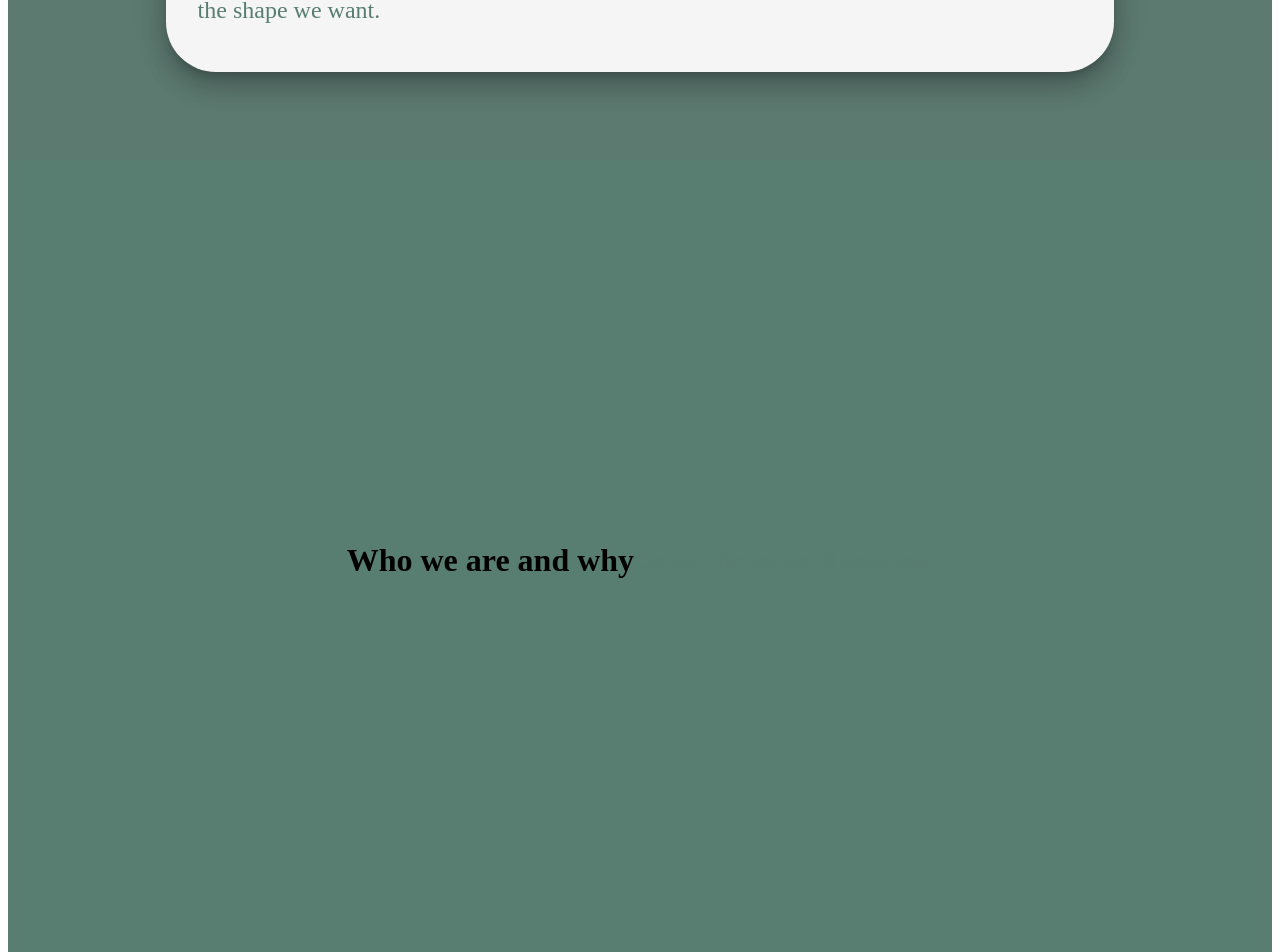
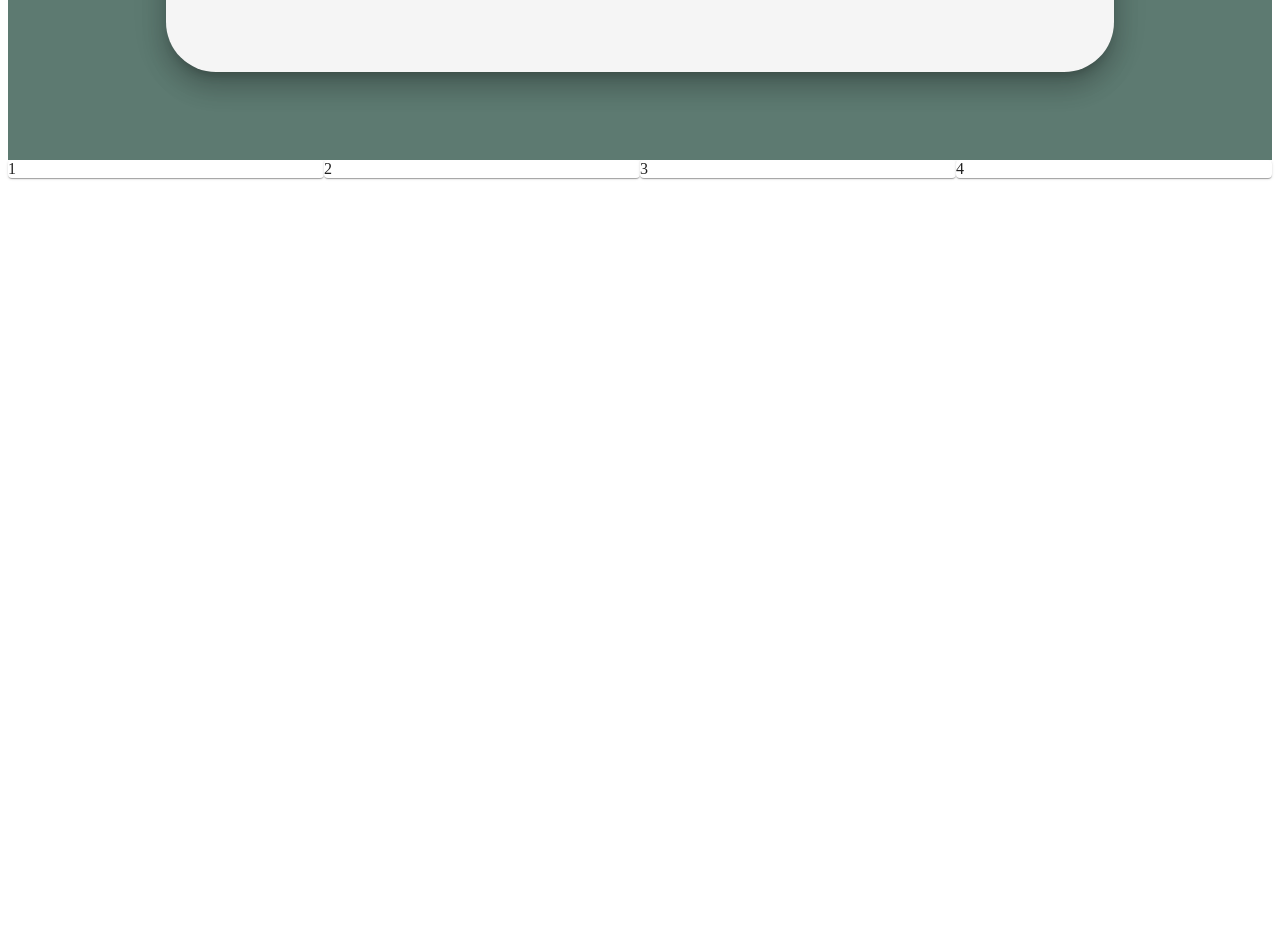
Before and after one commit to macosta2015/WeWeFramesV2, a React (Create React App) app: page / in a window 1280 px wide. Shown: the part 1448-2400 px from the top of the page. After the commit the page ends 1634 px from the top, so only its background shows below. Built offline with nearby package versions, Linux system fonts and the light colour scheme.

Commit message:
Adding styles to the website

```diff
--- a/src/App.js
+++ b/src/App.js
@@ -8,6 +8,8 @@ import imageUrl from './resources/WeFrames.jpg'
 import imageEnder from './resources/Ender3.png'
 
 import { Fade } from '@material-ui/core';
+import { Grid } from '@material-ui/core';
+
 
 
 function App() {
@@ -160,33 +162,46 @@ function App() {
                 <div style={{ display: 'flex', flexDirection: 'row' }}> {/* Add flex direction column */}
                   <p style={{ marginRight: '16px', width: '70%', marginBottom: '1em' }}>
                     We use 3D printing to quickly design and build the frames.
-                    <span style={{ display: 'block', height: '40px' }}></span>
+                    <span style={{ display: 'block', height: 'px' }}></span>
                     3D printing is like playing with Lego blocks. You can stack different blocks on top of each other to make a cool shapes or objects.
                     With 3D printing, instead of blocks, we use a special machine that can put together tiny bits of plastic or other materials, layer by layer, to create the shape we want.
                   </p>
                   <img
                     src={imageEnder}
                     style={{
-                      height: '50%',
-                      width: '30%',
+                      height: '25%',
+                      width: '25%',
                       transition: 'transform 0.3s ease-in-out',
                     }}
                     onMouseEnter={(e) => e.target.style.transform = 'scale(1.2)'}
                     onMouseLeave={(e) => e.target.style.transform = 'scale(1)'}
+                    className="responsive-image"
                   />
                 </div> {/* Close the flexbox div */}
                 <p style={{ marginRight: '16px', width: '100%', marginBottom: '1em' }}>
                   We use 3D printing to quickly design and build the frames.
-                  <span style={{ display: 'block', height: '40px' }}></span>
+                  <span style={{ display: 'block', height: '20px' }}></span>
                   3D printing is like playing with Lego blocks. You can stack different blocks on top of each other to make a cool shapes or objects.
                   With 3D printing, instead of blocks, we use a special machine that can put together tiny bits of plastic or other materials, layer by layer, to create the shape we want.
                 </p>
               </Paper>
             </Element>
-            <Element name="section3" className="section3">
-              <h1>Who we are and why</h1>
-              <p>Content for section 3 goes here</p>
-            </Element>
+            {/* <Element name="section3" className="section2" style={{ position: 'relative' }}> */}
+            <Grid container>
+              <Grid item md={3}>
+                <Paper>1</Paper>
+              </Grid>
+              <Grid item md={3}>
+                <Paper>2</Paper>
+              </Grid>
+              <Grid item md={3}>
+                <Paper>3</Paper>
+              </Grid>
+              <Grid item md={3}>
+                <Paper>4</Paper>
+              </Grid>
+            </Grid>
+            {/* </Element> */}
           </div>
         </div >
       )
```
Also changed, not shown: src/App.css (+0 -30 lines), 1 other file (tests, documents, lock files or other folders).
